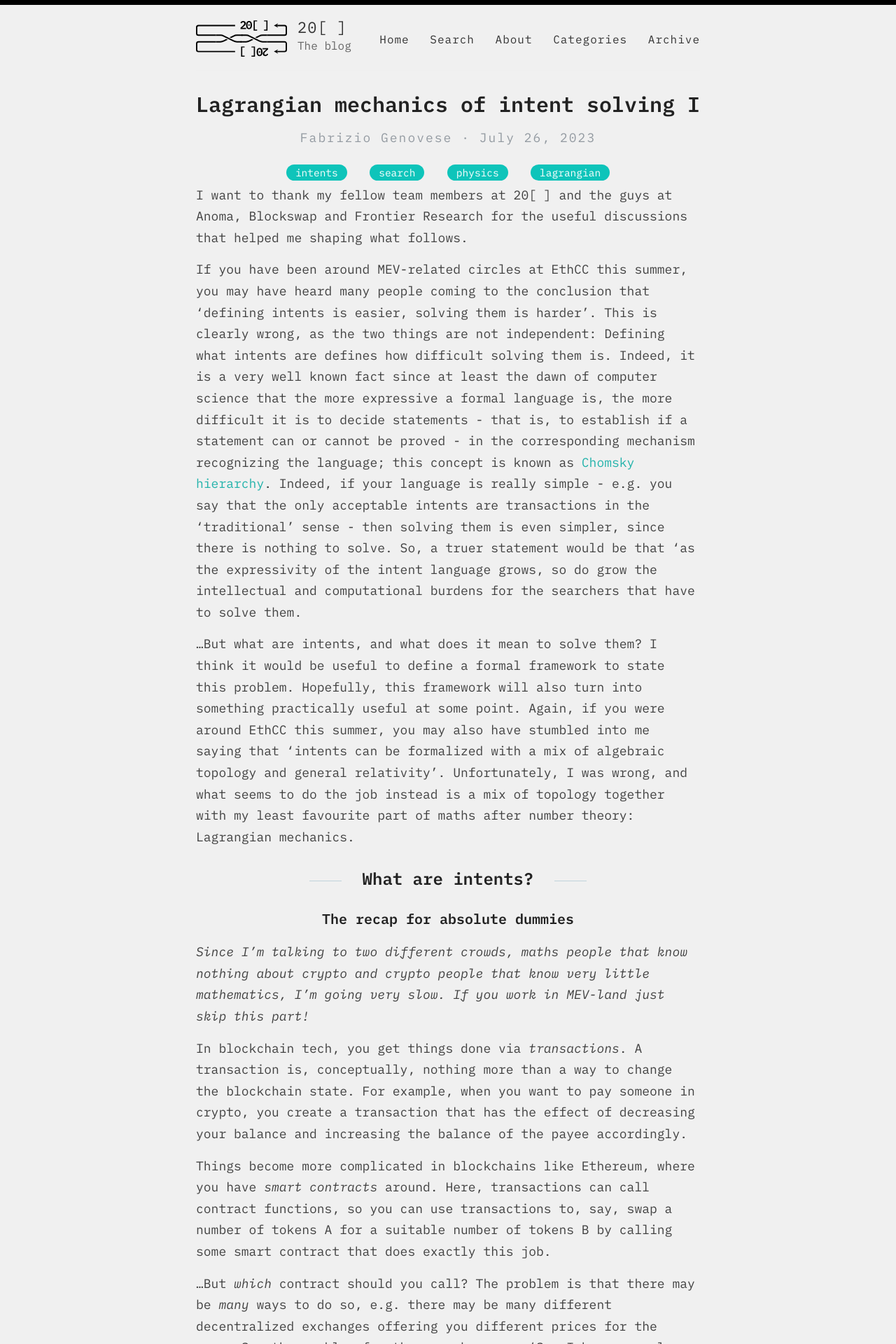
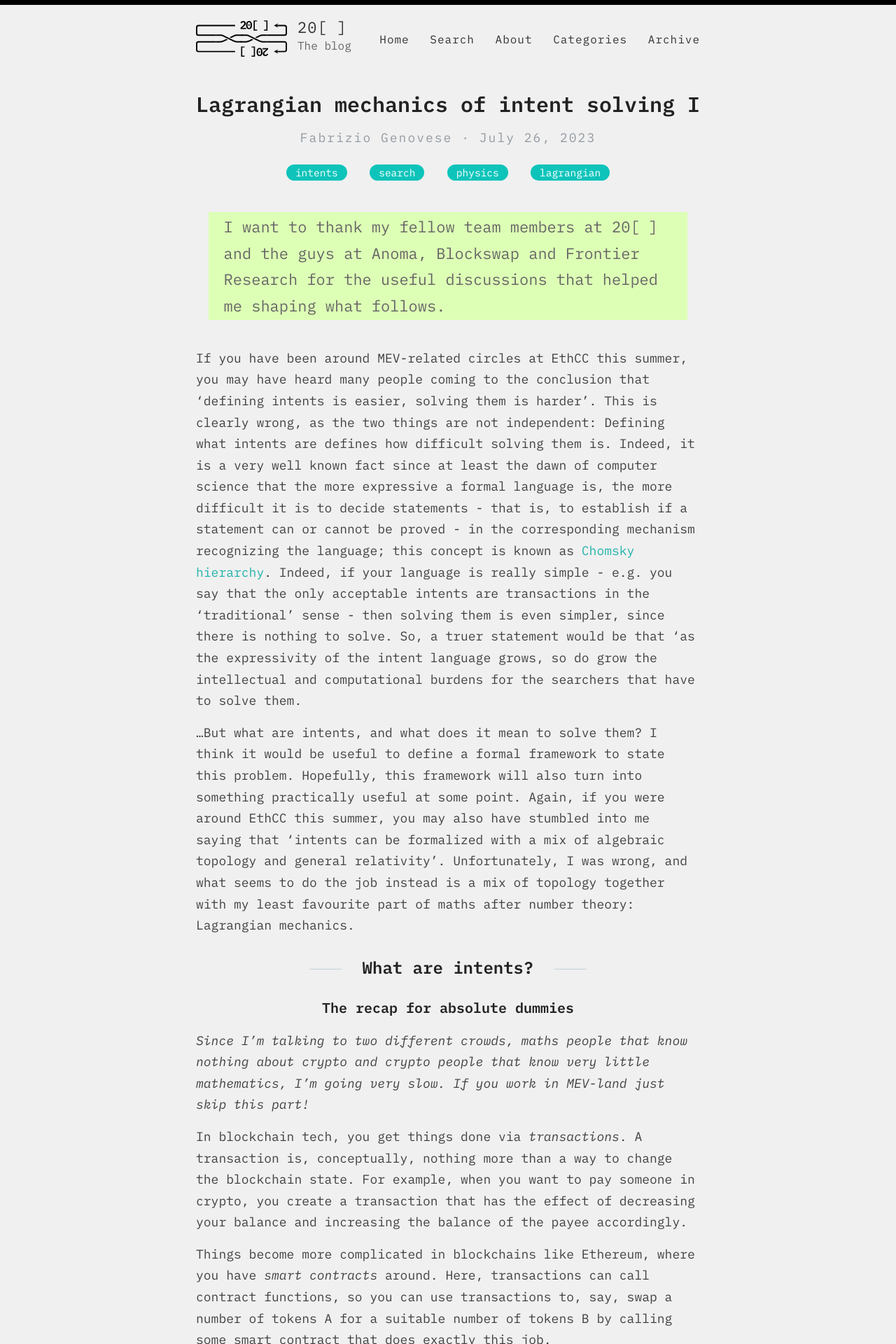
Before and after one commit to eric-downes/20sq-blog, a Jekyll site: the page built from _posts/2023-07-26-lagrangian-intent-search-i.md, in a window 1280 px wide. Shown: the top 1920 px of the page at 70% size. Built offline with Jekyll 4.4.1, drawn with Linux system fonts in a browser that asks for light colours; formulas are drawn with MathJax 3.

Commit message:
Trying a thing

```diff
--- a/assets/style.scss
+++ b/assets/style.scss
@@ -415,7 +415,7 @@ nav {
     background-color: #e0f2f0;
   }
 
-  thanks {
+  .thanks {
     margin: 1.8em .8em;
     /*border-left: 2px solid $gray;*/
     padding: 0.1em 1em;
```
